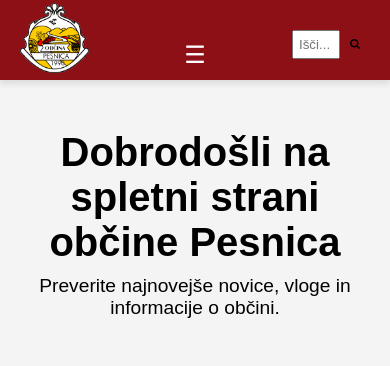
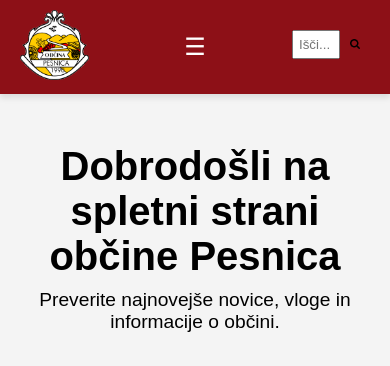
Before and after one commit to Ryaxed/blazseminarskaiss, a plain HTML site: page index.html in a window 390 px wide. Shown: the top 366 px of the page. Drawn offline with Linux system fonts and the light colour scheme.

Commit message:
Update styles.css

```diff
--- a/styles.css
+++ b/styles.css
@@ -201,6 +201,7 @@ header .menu-toggle {
         position: relative;
         padding: 10px 20px;
         gap: 10px;
+        height: 100vh; /* Nastavimo višino headerja na celoten zaslon */
     }
 
     .search-box {
@@ -219,6 +220,10 @@ header .menu-toggle {
         font-size: 24px;
         color: white;
         cursor: pointer;
+        position: absolute;
+        top: 50%;
+        left: 50%;
+        transform: translate(-50%, -50%);
     }
 
 
@@ -289,6 +294,8 @@ header .menu-toggle {
         align-items: center;
         position: relative;
         padding: 10px 20px;
+        gap: 10px;
+        height: 100vh;
     }
 
 
@@ -305,8 +312,9 @@ header .menu-toggle {
         color: white;
         cursor: pointer;
         position: absolute;
-        left: 50%;
-        transform: translateX(-50%);
+        top: 50%; /* Postavi na sredino */
+        left: 50%; /* Centriraj horizontalno */
+        transform: translate(-50%, -50%); /* Korekcija za absolutno centriranje */
     }
 
 
```
